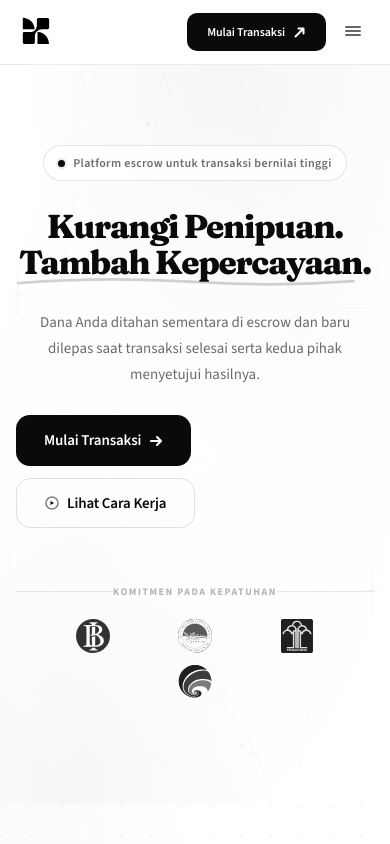
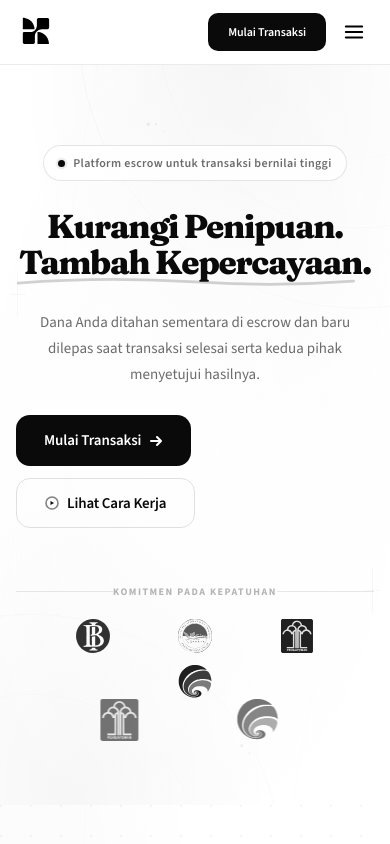
Before and after one commit to kahade-id/landing, a Next.js app: page / in a window 390 px wide. Shown: the top 844 px of the page. Built offline with nearby package versions, Linux system fonts and the light colour scheme.

Commit message:
Update header/footer UI and mobile hero compliance motion

```diff
--- a/src/app/globals.css
+++ b/src/app/globals.css
@@ -1096,6 +1096,11 @@ h1, h2, h3, .font-display { font-family: var(--font-display); }
   to { width: var(--target-width); }
 }
 
+@keyframes heroLogoMarquee {
+  from { transform: translateX(0); }
+  to   { transform: translateX(-50%); }
+}
+
 /* ── Auto-play animations (above-fold, no IntersectionObserver needed) ──────── */
 /* These start immediately on mount — unlike .anim-up which waits for .in-view  */
 .hero-anim-up { opacity: 0; animation: fadeUp .70s var(--ease-spring) forwards; }
@@ -1157,6 +1162,25 @@ h1, h2, h3, .font-display { font-family: var(--font-display); }
 }
 .hero-reg-logo:hover { opacity: .78; transform: translateY(-1px); }
 .hero-reg-logo img { width: 100%; height: 100%; object-fit: contain; filter: grayscale(1); }
+
+.hero-reg-logo-marquee {
+  width: 100%;
+  overflow: hidden;
+  mask-image: linear-gradient(to right, transparent, black 12%, black 88%, transparent);
+}
+.hero-reg-logo-track {
+  display: flex;
+  align-items: center;
+  width: max-content;
+  animation: heroLogoMarquee 16s linear infinite;
+}
+.hero-reg-logo-mobile {
+  flex: 0 0 auto;
+  width: 124px;
+  height: 42px;
+  margin-right: 14px;
+  opacity: .62;
+}
 
 @media (max-width: 768px) {
   .hero-visual    { display: none !important; }
--- a/src/components/layout/Footer.tsx
+++ b/src/components/layout/Footer.tsx
@@ -4,7 +4,7 @@ import Image from "next/image";
 import Link from "next/link";
 import { useState } from "react";
 import type { ReactNode } from "react";
-import { homeAnchors, supportLinks } from "@/lib/site";
+import { site, supportLinks } from "@/lib/site";
 
 // ─── Types ─────────────────────────────────────────────────────────────────
 interface FooterLink {
@@ -17,25 +17,23 @@ interface FooterLink {
 interface QuickLink { icon: ReactNode; label: string; href: string; }
 
 // ─── Utility Icons ───────────────────────────────────────────────────────────
-const MailIcon = () => (<svg width="18" height="18" viewBox="0 0 24 24" fill="none" stroke="currentColor" strokeWidth="1.8" strokeLinecap="round" strokeLinejoin="round"><path d="M4 6h16v12H4z" /><path d="M4 8l8 6 8-6" /></svg>);
-const PhoneIcon = () => (<svg width="18" height="18" viewBox="0 0 24 24" fill="none" stroke="currentColor" strokeWidth="1.8" strokeLinecap="round" strokeLinejoin="round"><path d="M22 16.92v3a2 2 0 0 1-2.18 2 19.79 19.79 0 0 1-8.63-3.07 19.5 19.5 0 0 1-6-6A19.79 19.79 0 0 1 2.12 4.18 2 2 0 0 1 4.11 2h3a2 2 0 0 1 2 1.72c.12.9.33 1.78.63 2.62a2 2 0 0 1-.45 2.11L8 9.91a16 16 0 0 0 6.09 6.09l1.46-1.29a2 2 0 0 1 2.11-.45c.84.3 1.72.51 2.62.63A2 2 0 0 1 22 16.92z" /></svg>);
-const DocsIcon = () => (<svg width="18" height="18" viewBox="0 0 24 24" fill="none" stroke="currentColor" strokeWidth="1.8" strokeLinecap="round" strokeLinejoin="round"><path d="M14 2H6a2 2 0 0 0-2 2v16a2 2 0 0 0 2 2h12a2 2 0 0 0 2-2V8z" /><path d="M14 2v6h6" /><path d="M8 13h8" /><path d="M8 17h5" /></svg>);
-const LifeBuoyIcon = () => (<svg width="18" height="18" viewBox="0 0 24 24" fill="none" stroke="currentColor" strokeWidth="1.8" strokeLinecap="round" strokeLinejoin="round"><circle cx="12" cy="12" r="10" /><circle cx="12" cy="12" r="4" /><path d="M4.93 4.93l4.24 4.24M14.83 14.83l4.24 4.24M14.83 9.17l4.24-4.24M9.17 14.83l-4.24 4.24" /></svg>);
-const ActivitySmallIcon = () => (<svg width="18" height="18" viewBox="0 0 24 24" fill="none" stroke="currentColor" strokeWidth="1.8" strokeLinecap="round" strokeLinejoin="round"><polyline points="22 12 18 12 15 21 9 3 6 12 2 12" /></svg>);
+const InstagramIcon = () => (<svg width="18" height="18" viewBox="0 0 24 24" fill="none" stroke="currentColor" strokeWidth="1.8" strokeLinecap="round" strokeLinejoin="round"><rect x="2.5" y="2.5" width="19" height="19" rx="5" /><circle cx="12" cy="12" r="4.2" /><circle cx="18" cy="6.2" r="1" fill="currentColor" stroke="none" /></svg>);
+const XIcon = () => (<svg width="18" height="18" viewBox="0 0 24 24" fill="none" stroke="currentColor" strokeWidth="1.8" strokeLinecap="round" strokeLinejoin="round"><path d="M4 4l16 16M20 4L9.5 14.5M14.5 9.5L4 20" /></svg>);
+const LinkedInIcon = () => (<svg width="18" height="18" viewBox="0 0 24 24" fill="none" stroke="currentColor" strokeWidth="1.8" strokeLinecap="round" strokeLinejoin="round"><rect x="3" y="3" width="18" height="18" rx="3" /><path d="M8 11v5M8 8.3v.1M12 16v-2.7c0-1.7 2-1.8 2 0V16M12 13.4c0-3 5-3.3 5 0V16" /></svg>);
+const YoutubeIcon = () => (<svg width="18" height="18" viewBox="0 0 24 24" fill="none" stroke="currentColor" strokeWidth="1.8" strokeLinecap="round" strokeLinejoin="round"><rect x="3" y="6" width="18" height="12" rx="3" /><path d="M10 9.5l5 2.5-5 2.5z" fill="currentColor" stroke="none" /></svg>);
 // ─── Data ─────────────────────────────────────────────────────────────────────
 const footerLinks: Record<string, FooterLink[]> = {
-  Platform:   [{ label: "Cara Kerja", href: homeAnchors.howItWorks }, { label: "Fitur Escrow", href: homeAnchors.platform }, { label: "Dashboard", href: homeAnchors.cta }, { label: "API Developer", href: supportLinks.docs, badge: "Docs" }, { label: "Status Sistem", href: supportLinks.status, status: "online" }],
-  Keamanan:   [{ label: "Proteksi Dana", href: homeAnchors.security }, { label: "Verifikasi KYC", href: supportLinks.support }, { label: "Enkripsi Data", href: homeAnchors.security }, { label: "Laporan Bug", href: supportLinks.contact }, { label: "Audit Keamanan", href: supportLinks.status }],
-  Perusahaan: [{ label: "Tentang Kami", href: supportLinks.about }, { label: "Karir", href: supportLinks.careers, badge: "Hiring" }, { label: "Blog", href: supportLinks.blog }, { label: "Press Kit", href: supportLinks.about }, { label: "Partner", href: supportLinks.partners }],
-  Bantuan:    [{ label: "Pusat Bantuan", href: supportLinks.support }, { label: "Kebijakan Privasi", href: supportLinks.privacy }, { label: "Syarat & Ketentuan", href: supportLinks.terms }, { label: "Kebijakan Refund", href: supportLinks.terms }, { label: "Hubungi Kami", href: supportLinks.contact }],
+  Platform:   [{ label: "Web App", href: supportLinks.docs }, { label: "Mobile Apps", href: supportLinks.docs }, { label: "Blog", href: supportLinks.blog }],
+  Dukungan:   [{ label: "Pusat Bantuan", href: supportLinks.support }, { label: "Hubungi Kami", href: supportLinks.contact }, { label: "FAQ", href: supportLinks.support }, { label: "Masukan", href: supportLinks.contact }],
+  Perusahaan: [{ label: "Tentang Kami", href: supportLinks.about }, { label: "Karir", href: supportLinks.careers }, { label: "Press Kit", href: supportLinks.about }, { label: "Mitra", href: supportLinks.partners }],
+  Legal:      [{ label: "Ketentuan Layanan", href: supportLinks.terms }, { label: "Kebijakan Privasi", href: supportLinks.privacy }, { label: "Kebijakan Cookie", href: supportLinks.cookies }, { label: "Lisensi", href: supportLinks.terms }],
 };
 
 const quickLinks: QuickLink[] = [
-  { icon: <MailIcon />, label: "Email Support", href: supportLinks.supportEmail },
-  { icon: <PhoneIcon />, label: "Telepon", href: supportLinks.phone },
-  { icon: <DocsIcon />, label: "Dokumentasi", href: supportLinks.docs },
-  { icon: <LifeBuoyIcon />, label: "Pusat Bantuan", href: supportLinks.support },
-  { icon: <ActivitySmallIcon />, label: "Status Sistem", href: supportLinks.status },
+  { icon: <InstagramIcon />, label: "Instagram", href: site.socials.instagram },
+  { icon: <XIcon />, label: "X / Twitter", href: site.socials.twitter },
+  { icon: <LinkedInIcon />, label: "LinkedIn", href: site.socials.linkedin },
+  { icon: <YoutubeIcon />, label: "YouTube", href: supportLinks.blog },
 ];
 
 // ─── Footer Component ─────────────────────────────────────────────────────────
--- a/src/components/layout/Header.tsx
+++ b/src/components/layout/Header.tsx
@@ -27,10 +27,10 @@ const ArrowRight = ({ size = 13 }: { size?: number }) => (
 );
 
 const MenuIcon = () => (
-  <svg width="22" height="22" viewBox="0 0 22 22" fill="none" stroke="currentColor" strokeWidth="2" strokeLinecap="round">
-    <line x1="3" y1="6" x2="17" y2="6" />
-    <line x1="3" y1="10" x2="17" y2="10" />
-    <line x1="3" y1="14" x2="17" y2="14" />
+  <svg width="22" height="22" viewBox="0 0 24 24" fill="none" stroke="currentColor" strokeWidth="2" strokeLinecap="round" strokeLinejoin="round">
+    <line x1="3" y1="6" x2="21" y2="6" />
+    <line x1="3" y1="12" x2="21" y2="12" />
+    <line x1="3" y1="18" x2="21" y2="18" />
   </svg>
 );
 
@@ -429,13 +429,12 @@ export default function Header() {
 
             <Link href={homeAnchors.cta} className="hidden md:inline-flex btn-primary btn-sm items-center gap-2 group">
               Mulai Transaksi
-              <ArrowRight />
             </Link>
 
             <button
               onClick={() => setMobileOpen(!mobileOpen)}
               aria-expanded={mobileOpen}
-              className="md:hidden w-10 h-10 flex items-center justify-center rounded-lg text-black/60 hover:text-black hover:bg-black/5 transition-all"
+              className="md:hidden w-10 h-10 flex items-center justify-center rounded-lg text-black hover:text-black hover:bg-black/5 transition-all"
               aria-label="Toggle menu"
             >
               {mobileOpen ? <CloseIcon /> : <MenuIcon />}
@@ -472,7 +471,7 @@ export default function Header() {
             </nav>
             <div className="flex flex-col gap-2.5 mt-5">
               <Link href={homeAnchors.cta} className="w-full py-3 text-center btn-primary flex items-center justify-center gap-2">
-                Mulai Transaksi <ArrowRight />
+                Mulai Transaksi
               </Link>
             </div>
             <div className="mt-5 pt-4 border-t border-black/[0.08] flex flex-wrap gap-x-4 gap-y-1.5">
--- a/src/components/sections/FAQSection.tsx
+++ b/src/components/sections/FAQSection.tsx
@@ -86,7 +86,7 @@ export default function FAQSection() {
   const cls = (base: string, visible: boolean, delay = "") => `${base} ${visible ? "fv" : ""} ${delay}`;
 
   return (
-    <section id="faq" ref={sectionRef} className="faq-root relative overflow-hidden py-20 sm:py-28 lg:py-36 bg-surface">
+    <section id="faq" ref={sectionRef} className="faq-root relative overflow-hidden py-20 sm:py-24 lg:py-24 bg-surface">
       <AbstractBg />
       <div className="relative z-10 max-w-7xl mx-auto px-4 sm:px-6 lg:px-8">
         <div className="text-center mb-12">
--- a/src/components/sections/HeroSection.tsx
+++ b/src/components/sections/HeroSection.tsx
@@ -360,7 +360,7 @@ export default function HeroSection() {
           </div>
 
           {/* Logo row */}
-          <div className="hero-reg-logo-row">
+          <div className="hero-reg-logo-row hidden sm:flex">
             {RegLogos.map((logo, i) => (
               <div
                 key={logo.src}
@@ -371,6 +371,16 @@ export default function HeroSection() {
               </div>
             ))}
           </div>
+
+          <div className="hero-reg-logo-marquee sm:hidden" aria-label="Logo kepatuhan">
+            <div className="hero-reg-logo-track">
+              {[...RegLogos, ...RegLogos].map((logo, i) => (
+                <div key={`${logo.src}-${i}`} className="hero-reg-logo hero-reg-logo-mobile" aria-hidden={i >= RegLogos.length}>
+                  <img src={logo.src} alt={logo.alt} loading="lazy" />
+                </div>
+              ))}
+            </div>
+          </div>
         </div>
       </div>
     </section>
--- a/src/components/sections/SecuritySection.tsx
+++ b/src/components/sections/SecuritySection.tsx
@@ -105,7 +105,7 @@ export default function SecuritySection() {
   const [sectionRef, inView] = useInView(0.1);
 
   return (
-    <section id="keamanan" ref={sectionRef} className="px-4 py-16 sm:px-6 sm:py-20 lg:px-8">
+    <section id="keamanan" ref={sectionRef} className="px-4 py-20 sm:px-6 sm:py-24 lg:px-8">
       <div className="mx-auto w-full max-w-6xl rounded-card bg-[#111] px-6 py-12 text-white shadow-2xl sm:px-10 sm:py-16 lg:px-16 relative overflow-hidden">
 
         {/* Background decoration */}
```
